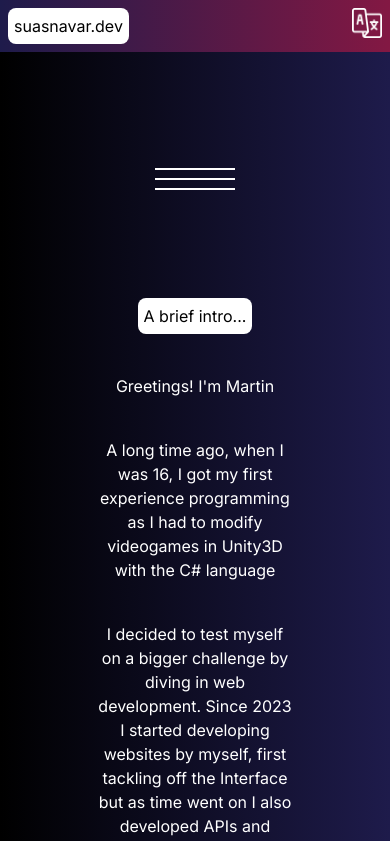
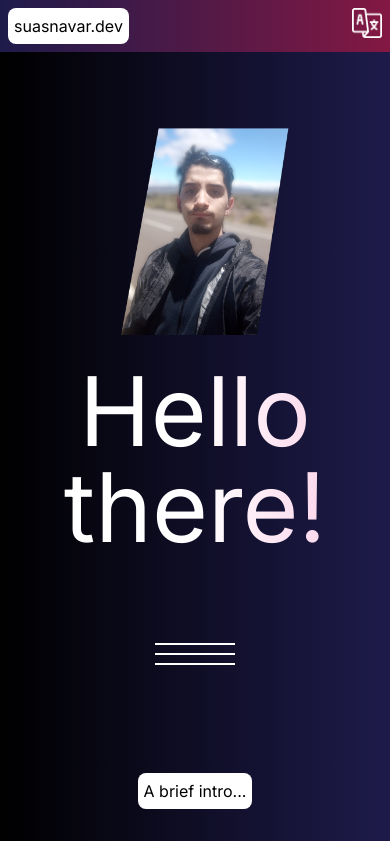
Before and after one commit to martinsuasnavar/portfolio, a Next.js app: page /en in a window 390 px wide. Shown: the top 841 px of the page. Built offline with nearby package versions, Linux system fonts and the light colour scheme.

Commit message:
Update page.tsx

```diff
--- a/src/app/[locale]/page.tsx
+++ b/src/app/[locale]/page.tsx
@@ -43,13 +43,17 @@ export default function Home() {
 
         <section className="text-8xl">
 
-            <div className="hidden sm:flex text-center justify-center items-center">
-                <text className="bg-gradient-to-r from-white via-white to-pink-200 inline-block text-transparent bg-clip-text w-80"
+            <div className=" block sm:flex text-center justify-center items-center">
+                <text className="hidden sm:block bg-gradient-to-r from-white via-white to-pink-200 inline-block text-transparent bg-clip-text w-80"
                >{t("greet")}</text>
-              <Image src="/dev.png"
-              width={200}
-              height={200}
-              alt="dev picture"/>
+               <div className="ml-10 p-7 sm:ml-0 sm:p-0">
+                <Image src="/dev.png"
+                width={200}
+                height={200}
+                alt="dev picture"/>
+              </div>
+               <text className="block sm:hidden bg-gradient-to-r from-white via-white to-pink-200 inline-block text-transparent bg-clip-text w-80"
+               >{t("greet")}</text>
             </div>
 
          </section>
```
